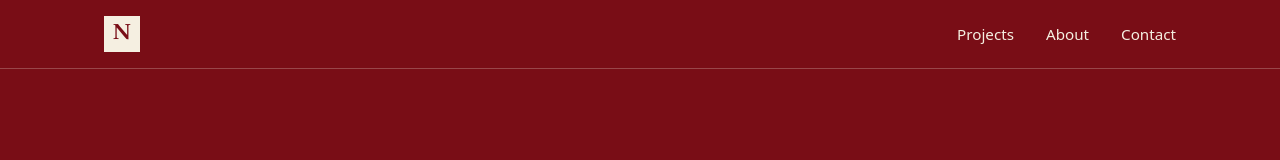
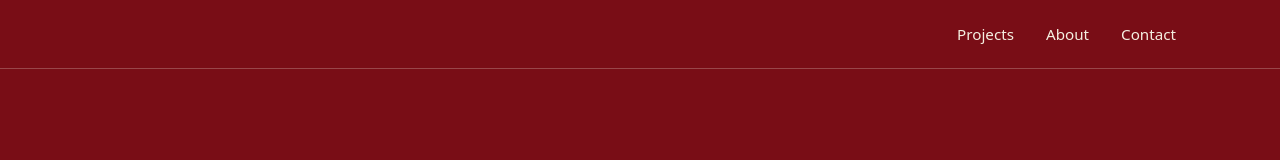
Before and after one commit to nrllhud27-wq/nrllhud27-wq.github.io, an Astro site: page / in a window 1280 px wide. Shown: the top 160 px of the page. Built offline with nearby package versions, Linux system fonts and the light colour scheme; Astro itself is replaced by a stand-in of ours.

Commit message:
Remove header logo

```diff
--- a/src/components/Header.astro
+++ b/src/components/Header.astro
@@ -12,7 +12,6 @@ const isCurrent = (match: string | null) => match !== null && pathname.startsWit
 
 <header class="site-header">
   <div class="container bar">
-    <a class="mark" href="/" aria-label="Nuda, home">N</a>
     <nav aria-label="Primary">
       <ul>
         {
@@ -38,27 +37,8 @@ const isCurrent = (match: string | null) => match !== null && pathname.startsWit
   .bar {
     display: flex;
     align-items: center;
-    justify-content: space-between;
-    padding-block: 1rem;
-  }
-
-  .mark {
-    display: grid;
-    place-items: center;
-    width: 2.25rem;
-    height: 2.25rem;
-    background: var(--cream);
-    font-family: var(--font-serif);
-    font-size: 1.375rem;
-    font-weight: 600;
-    line-height: 1;
-    color: var(--burgundy);
-    transition: background var(--transition);
-  }
-
-  .mark:hover {
-    background: var(--blue);
-    color: var(--burgundy);
+    justify-content: flex-end;
+    padding-block: 1.25rem;
   }
 
   ul {
```
